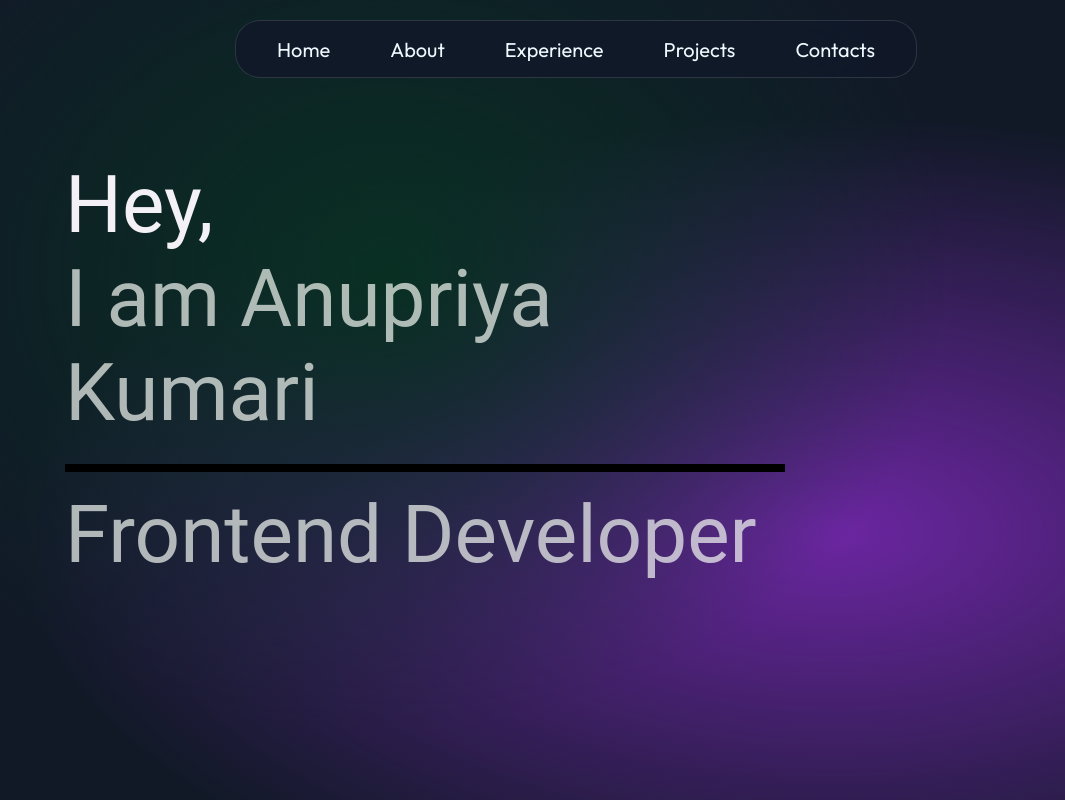
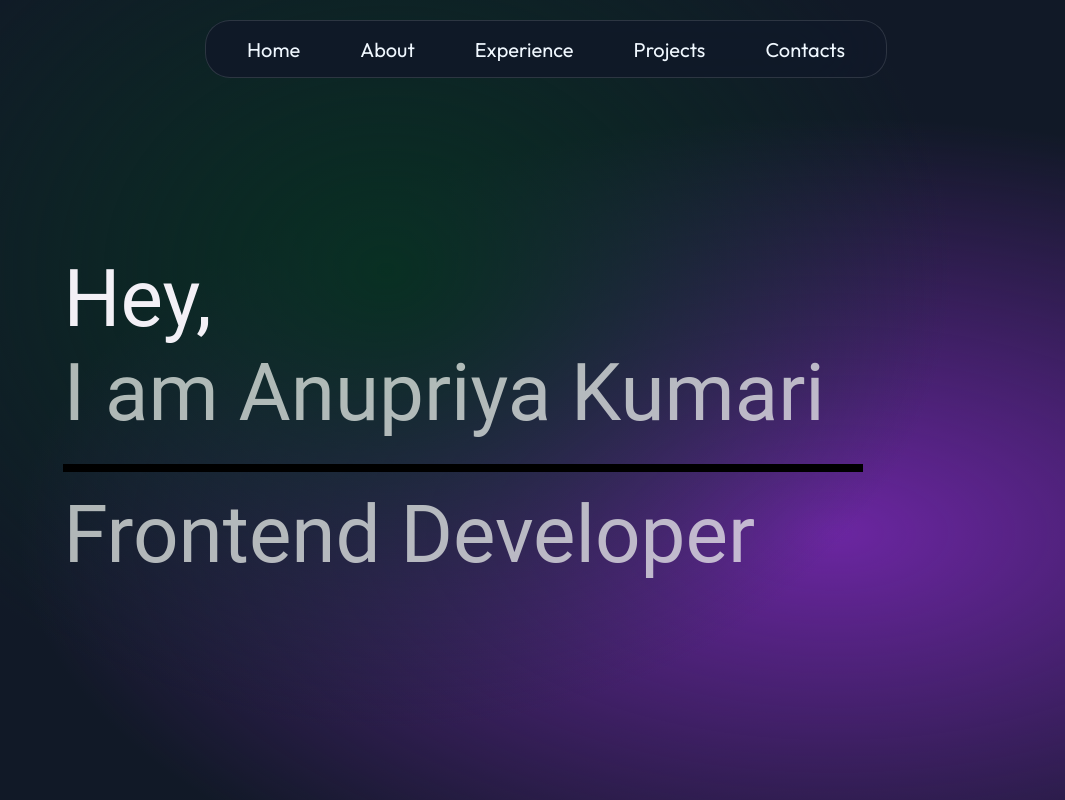
Before and after one commit to Anupriyakumarii/Portfolio_Anu, a React (Vite) app in the folder protfolio_creataion/: page / in a window 1280 px wide. Shown: the top 800 px of the page, without its empty margins (215-1280 px from the left). Built offline with nearby package versions, Linux system fonts and the light colour scheme.

Commit message:
till hero

```diff
--- a/protfolio_creataion/src/Components/Hero/Hero.css
+++ b/protfolio_creataion/src/Components/Hero/Hero.css
@@ -33,11 +33,11 @@
   color: #f6faf5b1;
   font-family: Roboto, Arial, sans-serif;
   height: 90vmin;
-  left: 50%;
+  left: 53%;
   position: absolute;
   top: 50%;
   transform: translate(-50%, -50%);
-  width: 90vmin;
+  width: 100vmin;
   margin-top: 5%;
 }
 .animated-title > div {
--- a/protfolio_creataion/src/Components/Navbar/Navbar.css
+++ b/protfolio_creataion/src/Components/Navbar/Navbar.css
@@ -2,7 +2,7 @@
   display: flex;
   align-items: center;
   justify-content: center;
-  margin: 20px 450px;
+  margin: 20px 420px;
   width: 80vh;
   height: 2vh;
   font-size: 20px;
```
